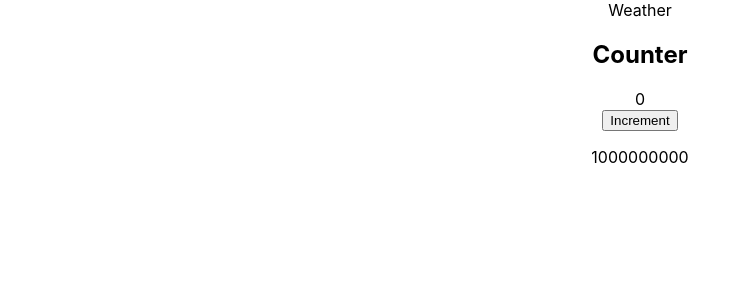
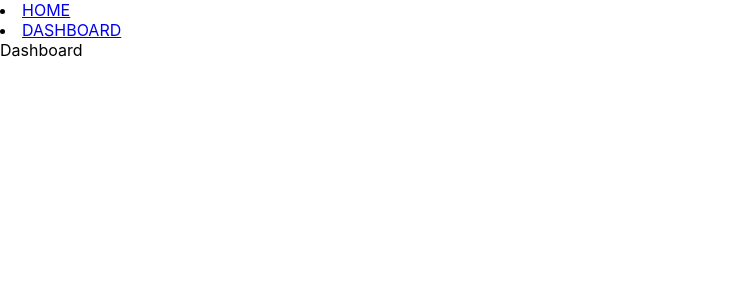
Before and after one commit to assembler-institute/react-phase, a React (Create React App) app: page /dashboard in a window 1280 px wide. Shown: the top 300 px of the page, without its empty margins (0-751 px from the left). Built offline with nearby package versions, Linux system fonts and the light colour scheme.

Commit message:
feat: :recycle: refactor folder structure and added react-router

```diff
--- a/package.json
+++ b/package.json
@@ -8,6 +8,7 @@
     "@testing-library/user-event": "^13.5.0",
     "react": "^18.2.0",
     "react-dom": "^18.2.0",
+    "react-router-dom": "^6.8.1",
     "react-scripts": "5.0.1",
     "web-vitals": "^2.1.4"
   },
--- a/src/App.js
+++ b/src/App.js
@@ -1,16 +1,20 @@
 import './App.css';
-import Counter from './Counter/Counter';
-import Todos from './Todos/Todos';
-import Weather from './Weather/Weather';
+import {BrowserRouter, Routes, Route, Link} from "react-router-dom"
+import Home from './pages/Home/Home';
+import Dashboard from './pages/Dashboard/Dashboard';
+import NotFound from './pages/NotFound/NotFound';
+import Navbar from "./components/Navbar/Navbar"
 
 function App() {
   return (
-    <div className="App">
-      {/* <p>Hello</p> */}
-      <Weather />
-      <Counter />
-      {/* <Todos /> */}
-    </div>
+    <BrowserRouter>
+      <Navbar />
+      <Routes>
+          <Route path='/' element={<Home />} />
+          <Route path='/dashboard' element={<Dashboard />} />
+          <Route path='*' element={<NotFound />} />
+      </Routes>
+    </BrowserRouter>
   );
 }
 
--- /dev/null
+++ b/src/components/Navbar/Navbar.jsx
@@ -0,0 +1,16 @@
+import { Link } from 'react-router-dom';
+
+function Navbar() {
+  return (
+    <nav>
+      <li>
+        <Link to={'/'}>HOME</Link>
+      </li>
+      <li>
+        <Link to={'/dashboard'}>DASHBOARD</Link>
+      </li>
+    </nav>
+  );
+}
+
+export default Navbar;
--- /dev/null
+++ b/src/pages/Dashboard/Dashboard.jsx
@@ -0,0 +1,7 @@
+import React from 'react';
+
+function Dashboard() {
+  return <div>Dashboard</div>;
+}
+
+export default Dashboard;
--- /dev/null
+++ b/src/pages/Home/Home.jsx
@@ -0,0 +1,7 @@
+import React from 'react';
+
+function Home() {
+  return <div>Home Page</div>;
+}
+
+export default Home;
--- /dev/null
+++ b/src/pages/NotFound/NotFound.jsx
@@ -0,0 +1,7 @@
+import React from 'react';
+
+function NotFound() {
+  return <div>Not Found Page</div>;
+}
+
+export default NotFound;
```
Also changed, not shown: src/components/Counter/Counter.jsx (renamed from src/Counter/Counter.jsx), src/components/Todos/Todo.jsx (renamed from src/Todos/Todo.jsx), src/components/Todos/Todos.jsx (renamed from src/Todos/Todos.jsx), src/components/Weather/Weather.jsx (renamed from src/Weather/Weather.jsx), 1 other file (tests, documents, lock files or other folders).
